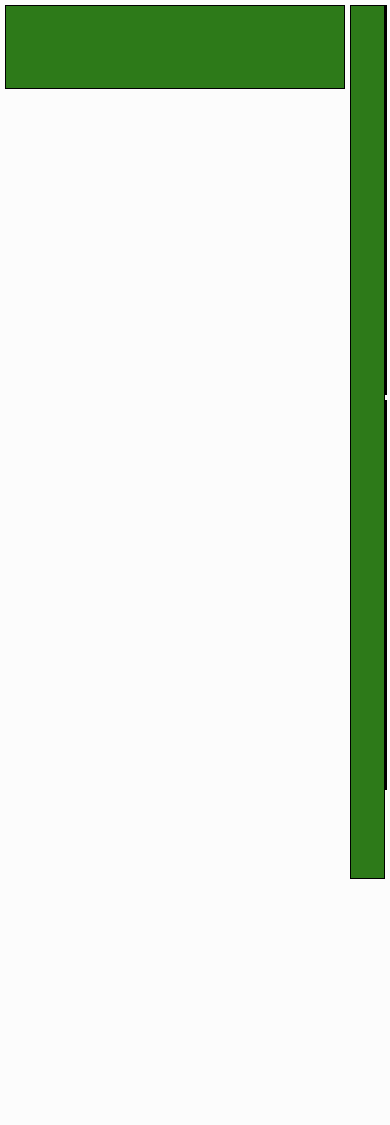
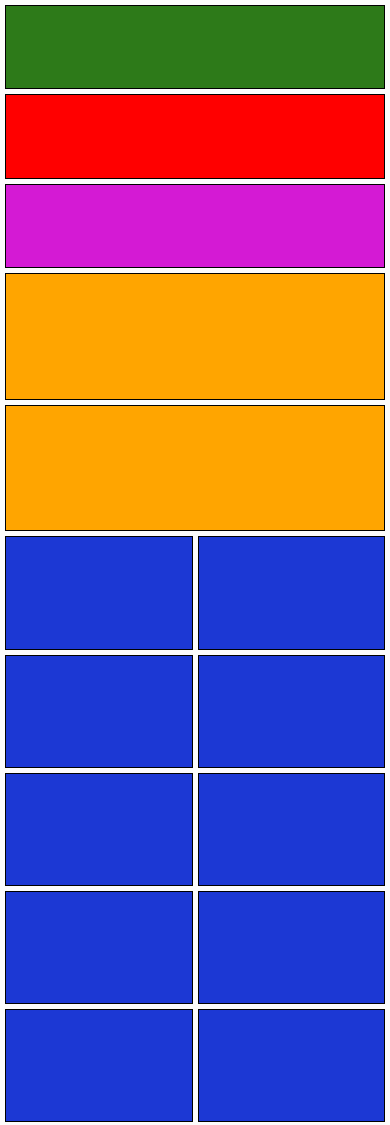
Before and after one commit to oscarsxrrano/m9-disseny-responsive, a plain HTML site: page index.html in a window 390 px wide. Shown: the top 1125 px of the page. Before the commit the page ends 879 px from the top, so only its background shows below. Drawn offline with Linux system fonts and the light colour scheme.

Commit message:
final commit

```diff
--- a/styles.css
+++ b/styles.css
@@ -66,20 +66,11 @@ body {
 
 /* ----------------- Responsive ----------------- */
 
-@media screen and (max-width: 1000px) {
-
-}
-
 @media screen and (max-width: 750px) {
-
-}
-
-@media screen and (max-width: 500px) {
-
     .grid-container {
         display: grid;
-        grid-template-columns: 1fr;
-        grid-template-rows: 10% 10% 10% 15% 15% 30% 10%;
+        grid-template-columns: 25% 1fr;
+        grid-template-rows: 10% 10% 10% 10% 50% 10%;
         gap: 5px;
         height: 100vh;
         text-align: center;
@@ -87,39 +78,37 @@ body {
         font-weight: bold;
     }
 
-
     .header {
-        grid-area: 1/1/2/2;
+        grid-area: 1 / 1 / 2 / 3;
         background-color: rgb(45, 122, 25);
     }
 
     .sidebar {
+        grid-area: 2 / 1 / 6 / 2;
         background-color: rgb(255, 0, 0);
-        grid-area: 1/2/3/2;
     }
 
     .top-bar {
+        grid-area: 2 / 2 / 3 / 3;
         background-color: rgb(212, 26, 212);
-        grid-area: 1/3/4/2;
     }
 
     .bloque1 {
+        grid-area: 3 / 2 / 4 / 3;
         background-color: orange;
-        grid-area: 1/4/5/2;
     }
 
     .bloque2 {
+        grid-area: 4 / 2 / 5 / 3;
         background-color: orange;
-        grid-area: 1/5/6/2;
     }
 
     .cubitos-container {
-        grid-area: 1/6/7/2;
+        grid-area: 5 / 2 / 6 / 3;
         display: grid;
-        grid-template-columns: 1fr 1fr 30% 1fr 1fr;
-        grid-template-rows: 50% 50%;
+        grid-template-columns: repeat(3, 1fr);
+        grid-template-rows: auto;
         gap: 5px;
-        padding-bottom: 5px;
     }
 
     .item {
@@ -128,8 +117,61 @@ body {
     }
 
     .footer {
+        grid-area: 6 / 1 / 7 / 3;
         background-color: rgb(45, 122, 25);
-        grid-area: 1/7/8/2;
         border: 1px solid black;
     }
 }
+
+
+@media screen and (max-width: 500px) {
+    .grid-container {
+        display: grid;
+        grid-template-columns: 1fr;
+        grid-template-rows: 10% 10% 10% 15% 15% 70% 10%;
+        gap: 5px;
+        height: 100vh;
+        text-align: center;
+        color: white;
+        font-weight: bold;
+    }
+
+    .header {
+        grid-area: auto;
+        background-color: rgb(45, 122, 25);
+    }
+
+    .sidebar {
+        grid-area: auto;
+        background-color: rgb(255, 0, 0);
+    }
+
+    .top-bar {
+        grid-area: auto;
+        background-color: rgb(212, 26, 212);
+    }
+
+    .bloque1, .bloque2 {
+        grid-area: auto;
+        background-color: orange;
+    }
+
+    .cubitos-container {
+        grid-area: auto;
+        display: grid;
+        grid-template-columns: repeat(2, 1fr);
+        grid-template-rows: auto;
+        gap: 5px;
+    }
+
+    .item {
+        background-color: rgb(28, 56, 212);
+        border: 1px solid black;
+    }
+
+    .footer {
+        grid-area: auto;
+        background-color: rgb(45, 122, 25);
+        border: 1px solid black;
+    }
+}
```
